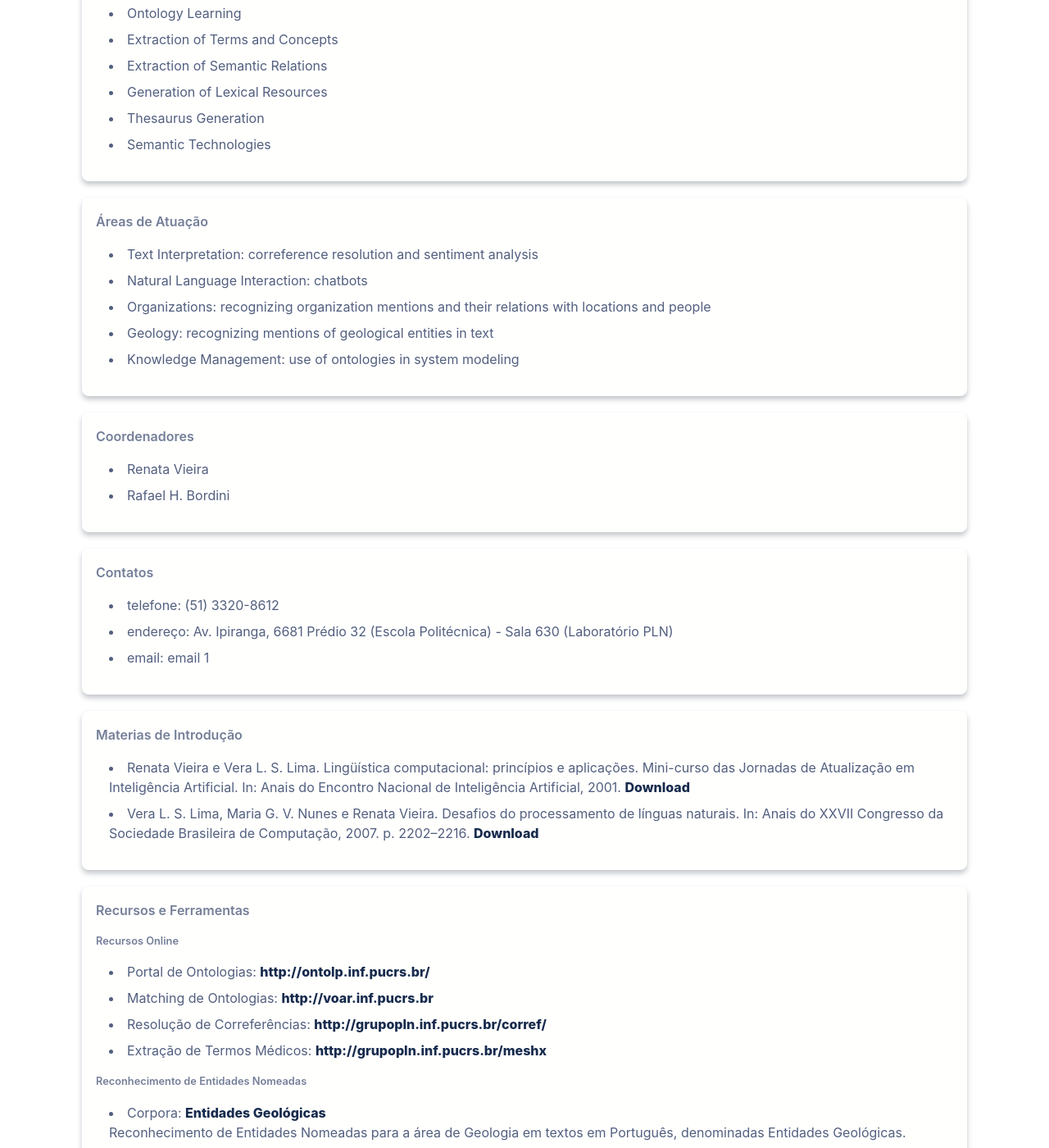
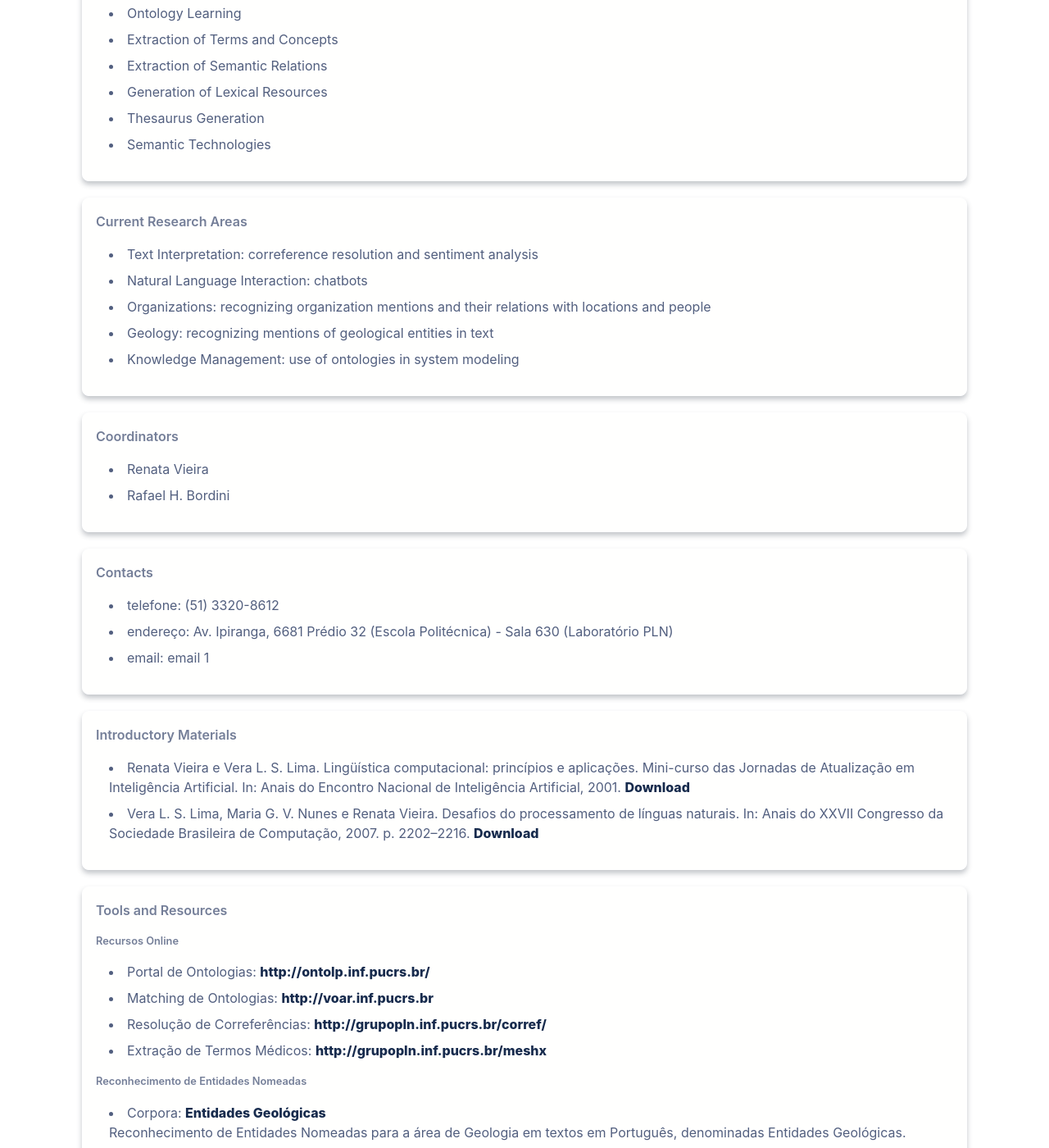
Before and after one commit to air-pucrs/air-pucrs.github.io, a Jekyll site: the page built from grupo-nlp.html, in a window 1280 px wide and 1400 px high, scrolled down 698 px. Shown: the whole window at 82% size. Built offline with Jekyll 4.4.1, drawn with Linux system fonts in a browser that asks for light colours; nearby versions of some CDN libraries; some web fonts are replaced; comment, search, counter and statistics services are not loaded; some of the changed text lies outside the part shown.

Commit message:
Update grupo.html

```diff
--- a/_layouts/grupo.html
+++ b/_layouts/grupo.html
@@ -42,7 +42,7 @@ layout: default
             <div class="card-body">
                 <div class="flex-vertical-center mb-4">
                   <div class="ml-2">
-                    <p class="text-dark mb-0">Temas de Pesquisa</span></p>
+                    <p class="text-dark mb-0">Overall Research Themes</span></p>
                   </div>
                 </div>
                 <ul>
@@ -60,7 +60,7 @@ layout: default
             <div class="card-body">
                 <div class="flex-vertical-center mb-4">
                   <div class="ml-2">
-                    <p class="text-dark mb-0">Áreas de Atuação</span></p>
+                    <p class="text-dark mb-0">Current Research Areas</span></p>
                   </div>
                 </div>
                 <ul>
@@ -78,7 +78,7 @@ layout: default
             <div class="card-body">
                 <div class="flex-vertical-center mb-4">
                   <div class="ml-2">
-                    <p class="text-dark mb-0">Coordenadores</span></p>
+                    <p class="text-dark mb-0">Coordinators</span></p>
                   </div>
                 </div>
                 <ul>
@@ -96,7 +96,7 @@ layout: default
             <div class="card-body">
                 <div class="flex-vertical-center mb-4">
                   <div class="ml-2">
-                    <p class="text-dark mb-0">Contatos</span></p>
+                    <p class="text-dark mb-0">Contacts</span></p>
                   </div>
                 </div>
                 <ul>
@@ -116,7 +116,7 @@ layout: default
               <div class="card-body">
                   <div class="flex-vertical-center mb-4">
                     <div class="ml-2">
-                      <p class="text-dark mb-0">Materias de Introdução</span></p>
+                      <p class="text-dark mb-0">Introductory Materials</span></p>
                     </div>
                   </div>
                   <ul>
@@ -140,7 +140,7 @@ layout: default
               <div class="card-body">
                   <div class="flex-vertical-center mb-4">
                     <div class="ml-2">
-                      <p class="text-dark mb-0">Recursos e Ferramentas</span></p>
+                      <p class="text-dark mb-0">Tools and Resources</span></p>
                     </div>
                   </div>
 
```
